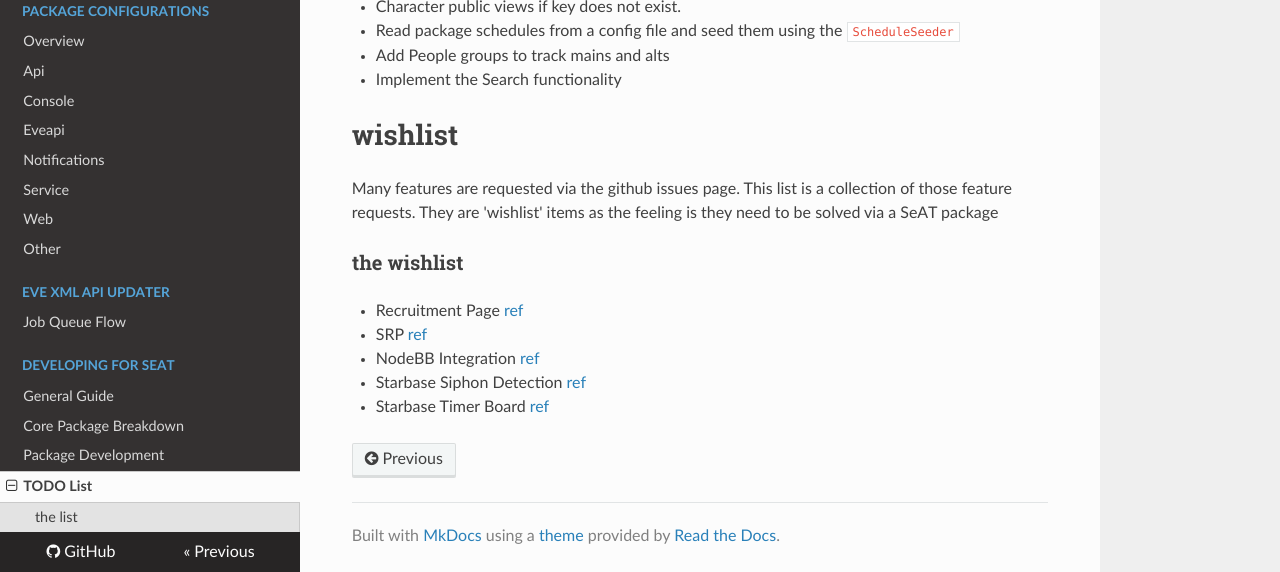
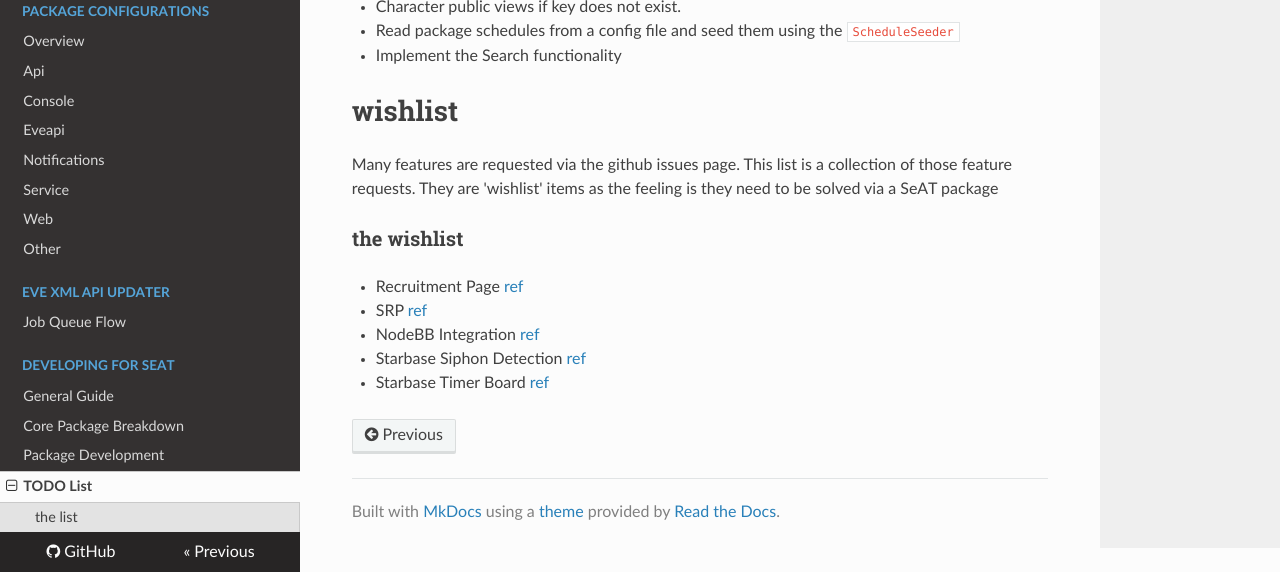
Before and after one commit to zenobio93/seat-docs, an MkDocs documentation site: the page built from docs/todo.md, in a window 1280 px wide and 900 px high, scrolled down 596 px, cut to the strip 328-900 px from the top of the window. Built offline with MkDocs 1.6.1, drawn with Linux system fonts in a browser that asks for light colours; nearby versions of some CDN libraries; old or Windows-style settings are respelled for this version of MkDocs.

Commit message:
Todo people (#2)
* add slackbot to community package

* Using daemon for workers

Update documentation for centos 6, 7 and ubuntu in order to use worker command into supervisor configuration file instead listener.

* Update TODO about people

Since it has been implemented and released

* fix checkout fail

```diff
--- a/docs/todo.md
+++ b/docs/todo.md
@@ -18,7 +18,6 @@ This list is supposed to give a very brief idea of *whats coming™*. It is the
 - Integration: SMF
 - Character public views if key does not exist.
 - Read package schedules from a config file and seed them using the `ScheduleSeeder`
-- Add People groups to track mains and alts
 - Implement the Search functionality
 
 # wishlist
```
